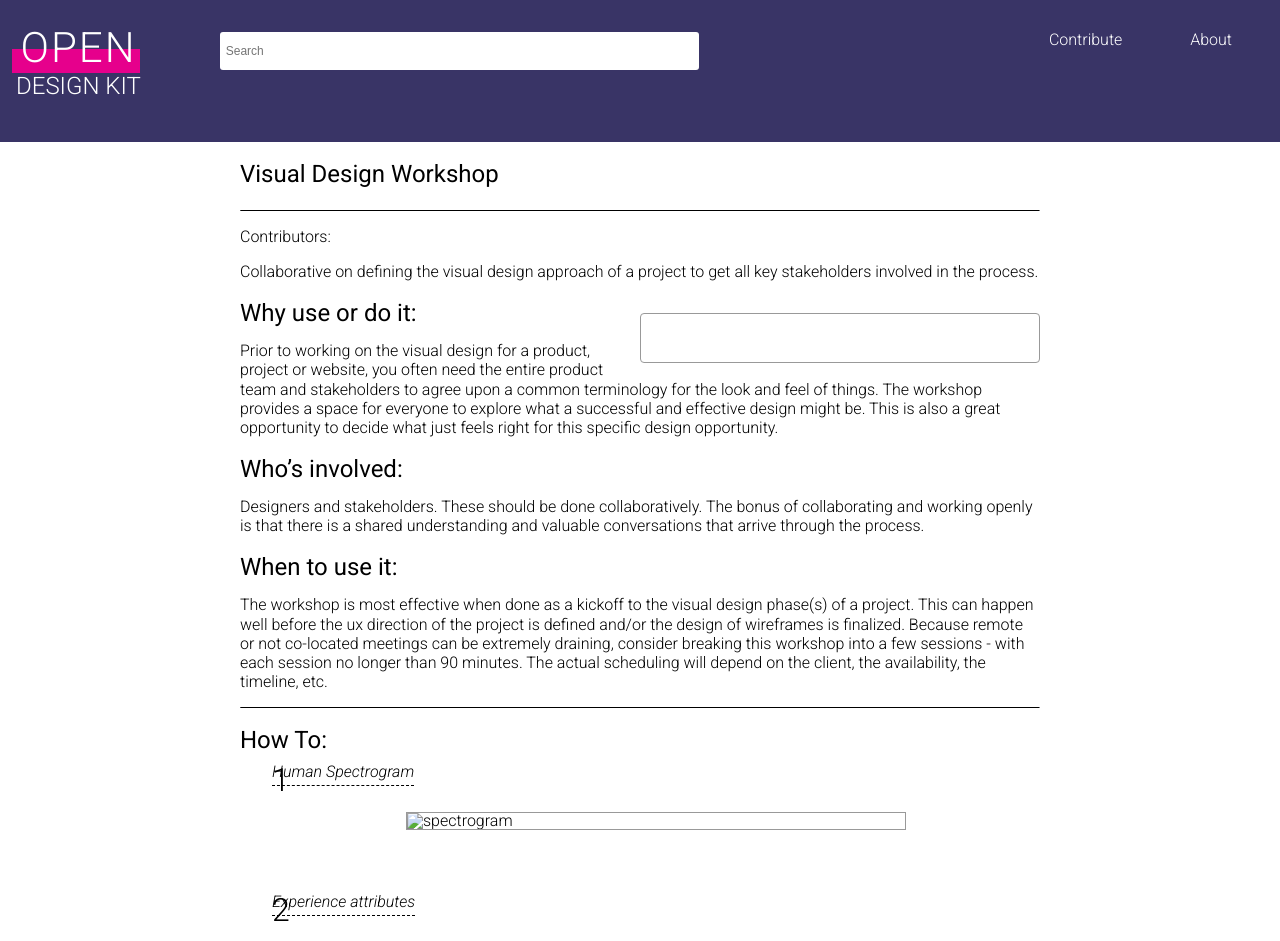
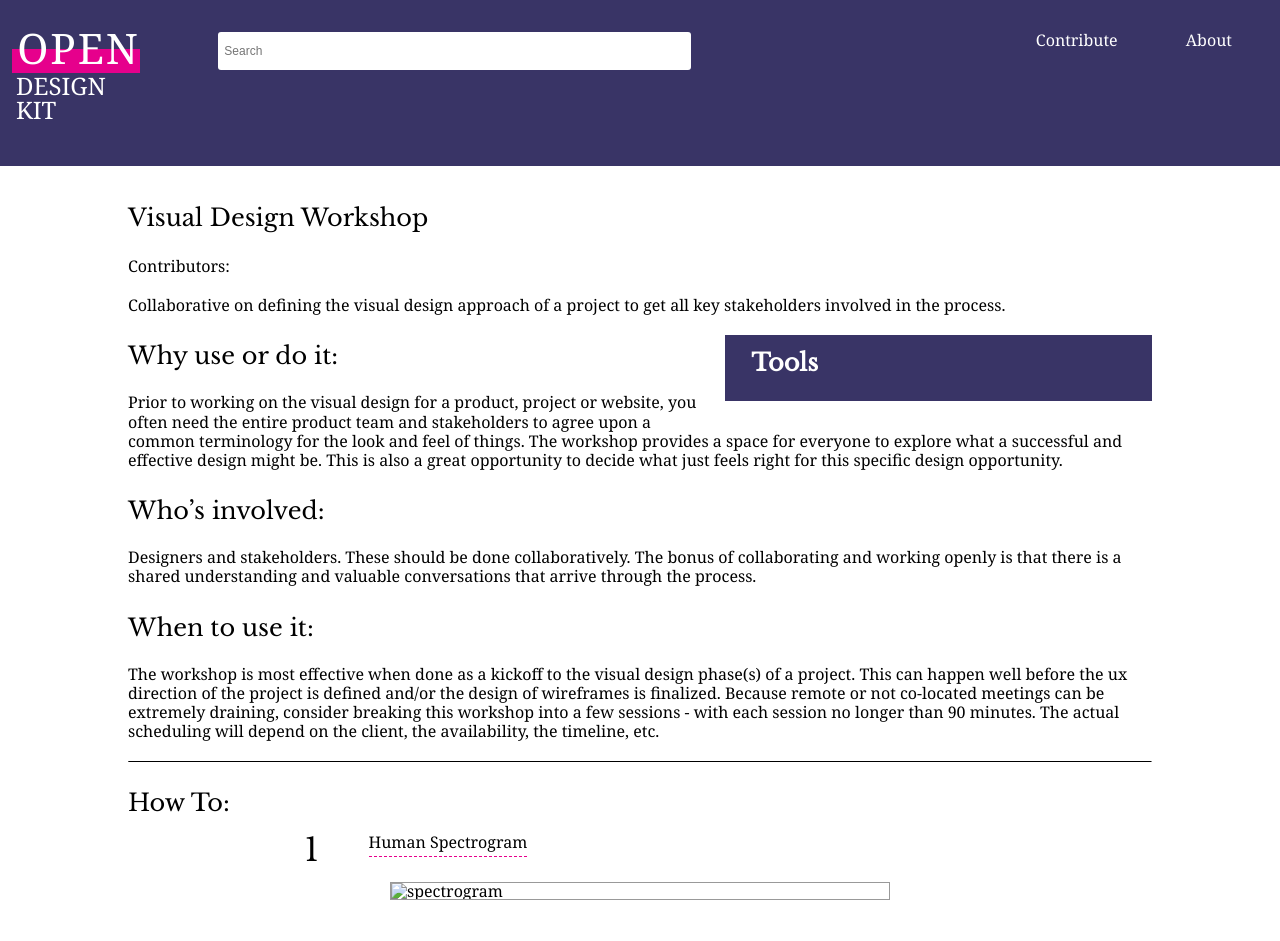
Before and after one commit to open-design-kit/opendesignkit, a Jekyll site: the page built from _methods/Visual-Design-Workshop.md, in a window 1280 px wide. Shown: the top 941 px of the page. Built offline with Jekyll 4.4.1, drawn with Linux system fonts in a browser that asks for light colours.

Commit message:
more refined layout for the methods page and final fonts decided

```diff
--- a/_layouts/default.html
+++ b/_layouts/default.html
@@ -6,7 +6,7 @@
     <meta name="viewport" content="width=device-width, initial-scale=1.0">
     <title>{{ page.title }} | Open Design Kit</title>
     <link rel="stylesheet" type="text/css" href="/css/styles.css" media="screen">
-    <link href='https://fonts.googleapis.com/css?family=Roboto:400,300italic,300,400italic,500,500italic,700,700italic' rel='stylesheet' type='text/css'>
+    <link href='https://fonts.googleapis.com/css?family=Libre+Baskerville' rel='stylesheet' type='text/css'>
   </head>
   <body>
         <div class="content">
--- a/_layouts/methods.html
+++ b/_layouts/methods.html
@@ -3,12 +3,11 @@ layout: default
 ---
 <section class="method-content">
     <h1 class="hed-a">{{ page.title }}</h1>
-    <hr />
     <p>Contributors: {{ page.contributors }}</p>
     <p>{{ page.desc }}</p>
     {% if page.toolsDesc != blank %}
         <div class="tools">
-            <p>{{ page.toolsDesc }}</p>
+            <h3 class="tools-hed">Tools</h3>
             <ul class="tools-list">
                 {% for tool in page.tools %}
                     <li class="tools-list-item">{{ tool }}</li>
--- a/css/styles.css
+++ b/css/styles.css
@@ -82,8 +82,8 @@ body {
     color: black;
     display: flex;
     flex-direction: column;
-    font-family: Roboto, sans-serif;
-    font-weight: 100;
+    font-family: Georgia, serif;
+    font-weight: normal;
     margin: 0;
     min-height: 100%;
 }
@@ -94,10 +94,9 @@ img {
 
 a:link,
 a:active {
-    border-bottom: 1px dashed #000;
+    border-bottom: 1px dashed #e6008c;
     color: #000;
-    font-style: italic;
-    padding-bottom: .25em;
+    padding-bottom: .2rem;
     text-decoration: none;
 }
 
@@ -112,14 +111,16 @@ a:visited {
 }
 
 .hed-a {
-    font-size: 1.5em;
+    font-family: 'Libre Baskerville', Georgia, serif;
+    font-size: 1.5rem;
     font-weight: 400;
+    line-height: 1.3;
     margin-bottom: 1em;
     padding: 0;
 }
 
 p {
-    font-size: 1em;
+    font-size: .875rem;
     line-height: 1.2;
 }
 
@@ -905,12 +906,27 @@ Mid-BP:				High BP:
 /*--------------------------------------------*/
 
 .tools {
-    border: 1px solid #999;
-    border-radius: .25em;
-    float: right;
-    margin: 1em 0 1em 1em;
-    padding: 1em 2em;
-    width: 50%;
+    background-color: #393466;
+    color: #fff;
+    margin: 1rem 0;
+    padding: 14px 26px;
+
+}
+
+@media (min-width: 40em) {
+    .tools {
+        float: right;
+        margin: 0 0 1em 1em;
+        width: 41.66666666%;
+    }
+}
+
+.tools-hed {
+    font-family: 'Libre Baskerville', Georgia, serif;
+    font-size: 1.5rem;
+    line-height: 1.2;
+    margin:0 0 9px 0;
+    padding: 0;
 }
 
 .tools-list {
@@ -928,8 +944,15 @@ Mid-BP:				High BP:
 gonna style elements using this class */
 
 .method-content {
-    max-width: 800px;
+    max-width: 1024px;
     margin: 0 auto;
+    padding: 1rem 1rem;
+}
+
+@media (min-width: 64em) {
+    .method-content {
+        padding: 1rem 0;
+    }
 }
 
 .method-content hr {
@@ -943,16 +966,17 @@ gonna style elements using this class */
 }
 
 .method-content h2 {
+    font-family: 'Libre Baskerville', Georgia, serif;
     font-size: 1.5em;
     font-weight: 400;
-    line-height: 1;
-    margin-bottom: .5em;
+    line-height: 1.75;
+    margin-bottom: 10px;
     padding: 0;
 }
 
 .method-content p {
     font-size: 1em;
-    margin-bottom: 1em;
+    margin-bottom: 20px;
 }
 
 .method-content ol {
@@ -962,18 +986,45 @@ gonna style elements using this class */
 
 .method-content ol > li {
     counter-increment: step-counter;
-    margin-bottom: 2em;
-    padding: 0 0 0 2rem;
+    margin: 0 auto 2rem auto;
+    max-width: 95%;
+    padding: 0;
     position: relative;
+}
+
+@media (min-width: 40em) {
+    .method-content ol > li {
+        max-width: 75%;
+    }
+}
+
+@media (min-width: 53em) {
+    .method-content ol > li {
+        max-width: 53.02734375%;
+    }
 }
 
 .method-content ol > li:before {
     color: #000;
     content: counter(step-counter);
     display: inline-block;
-    font-size: 2em;
+    font-family: 'Libre Baskerville', Georgia, serif;
+    font-size: 2rem;
+    left: -10px;
     position: absolute;
     top: 0;
+}
+
+@media (min-width: 40em) {
+    .method-content ol > li:before {
+        left: -16.786372007366%;
+    }
+}
+
+@media (min-width: 53em) {
+    .method-content ol > li:before {
+        left: -11.786372007366%;
+    }
 }
 
 .method-content ol > li:after {
@@ -1000,8 +1051,11 @@ gonna style elements using this class */
 }
 
 .method-content ul > li {
-    font-size: 1rem;
-    margin-bottom: .5em;
+    font-size: .875rem;
+    line-height: 1.2;
+    list-style-type: disc;
+    margin-bottom: .75rem;
+    margin-left: 20px;
 }
 
 /*----------------------------------------*/
```
